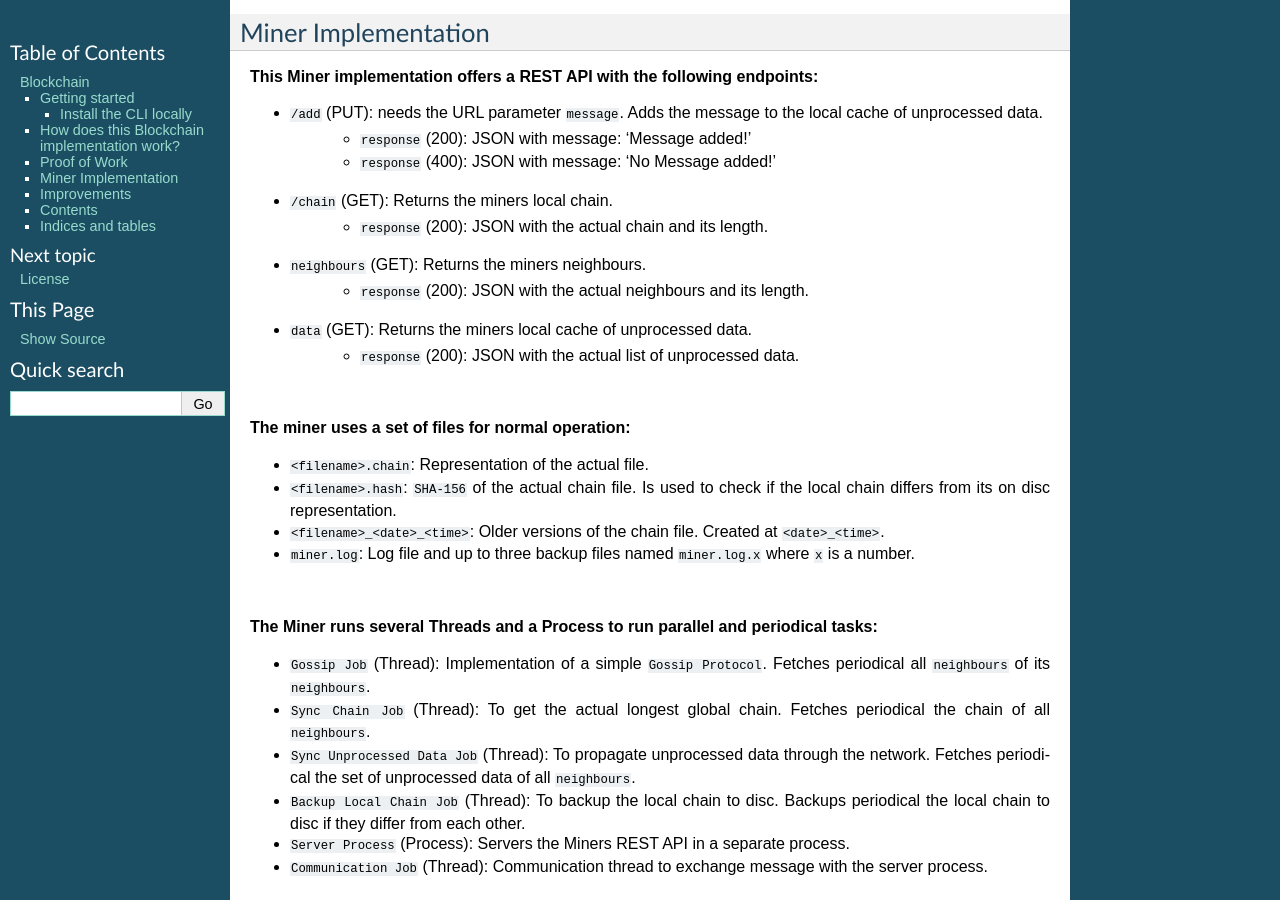
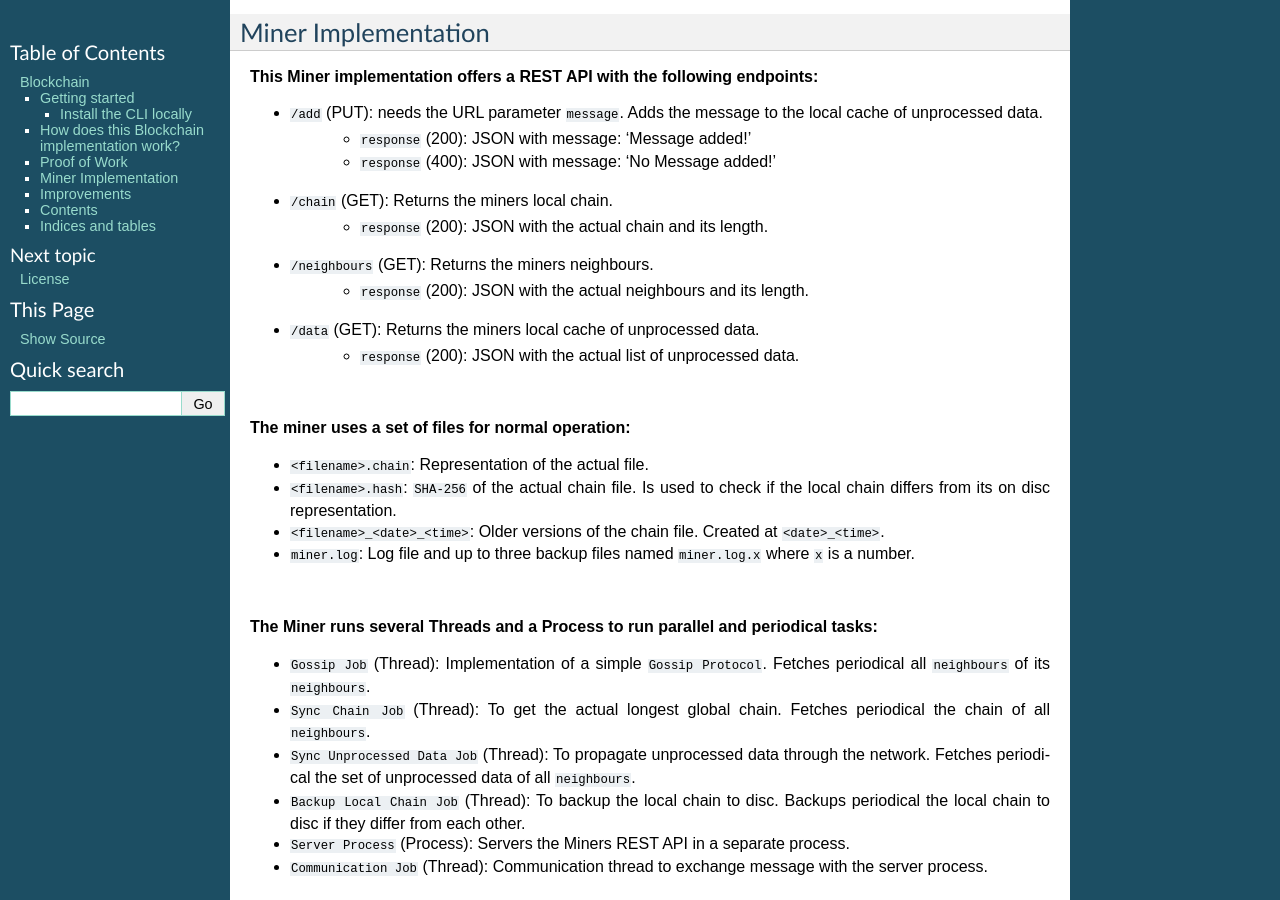
Before and after one commit to se-jaeger/blockchain, a Sphinx documentation site: the page built from docs/index.rst, in a window 1280 px wide and 900 px high, scrolled down 1033 px. Built offline with Sphinx 7.4.7, drawn with Linux system fonts in a browser that asks for light colours.

Commit message:
Fix some typos in documentation.

```diff
--- a/docs/index.rst
+++ b/docs/index.rst
@@ -64,10 +64,10 @@ Miner Implementation
 - ``/chain`` (GET): Returns the miners local chain.
     - ``response`` (200): JSON with the actual chain and its length.
 
-- ``neighbours`` (GET): Returns the miners neighbours.
+- ``/neighbours`` (GET): Returns the miners neighbours.
     - ``response`` (200): JSON with the actual neighbours and its length.
 
-- ``data`` (GET): Returns the miners local cache of unprocessed data.
+- ``/data`` (GET): Returns the miners local cache of unprocessed data.
     - ``response`` (200): JSON with the actual list of unprocessed data.
 
 |
@@ -75,7 +75,7 @@ Miner Implementation
 **The miner uses a set of files for normal operation:**
 
 - ``<filename>.chain``: Representation of the actual file.
-- ``<filename>.hash``: ``SHA-156`` of the actual chain file. Is used to check if the local chain differs from its on disc representation.
+- ``<filename>.hash``: ``SHA-256`` of the actual chain file. Is used to check if the local chain differs from its on disc representation.
 - ``<filename>_<date>_<time>``: Older versions of the chain file. Created at ``<date>_<time>``.
 - ``miner.log``: Log file and up to three backup files named ``miner.log.x`` where ``x`` is a number.
 
```
